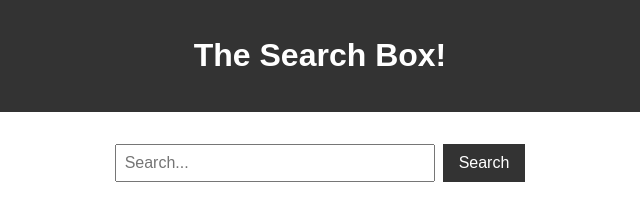
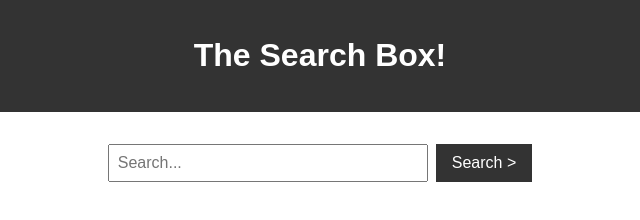
Before and after one commit to yassersalama22/gify, a website built with webpack: page src/index.html in a window 1280 px wide. Shown: the full height of the page, 320-960 px from the left. Built offline with nearby package versions, Linux system fonts and the light colour scheme.

Commit message:
fix button

```diff
--- a/src/index.html
+++ b/src/index.html
@@ -12,7 +12,7 @@
     <main>
       <div class="search-container">
         <input type="text" id="search-box" placeholder="Search..." />
-        <button id="search-button">Search</button>
+        <button id="search-button">Search ></button>
       </div>
       <div id="results-container"></div>
     </main>
```
